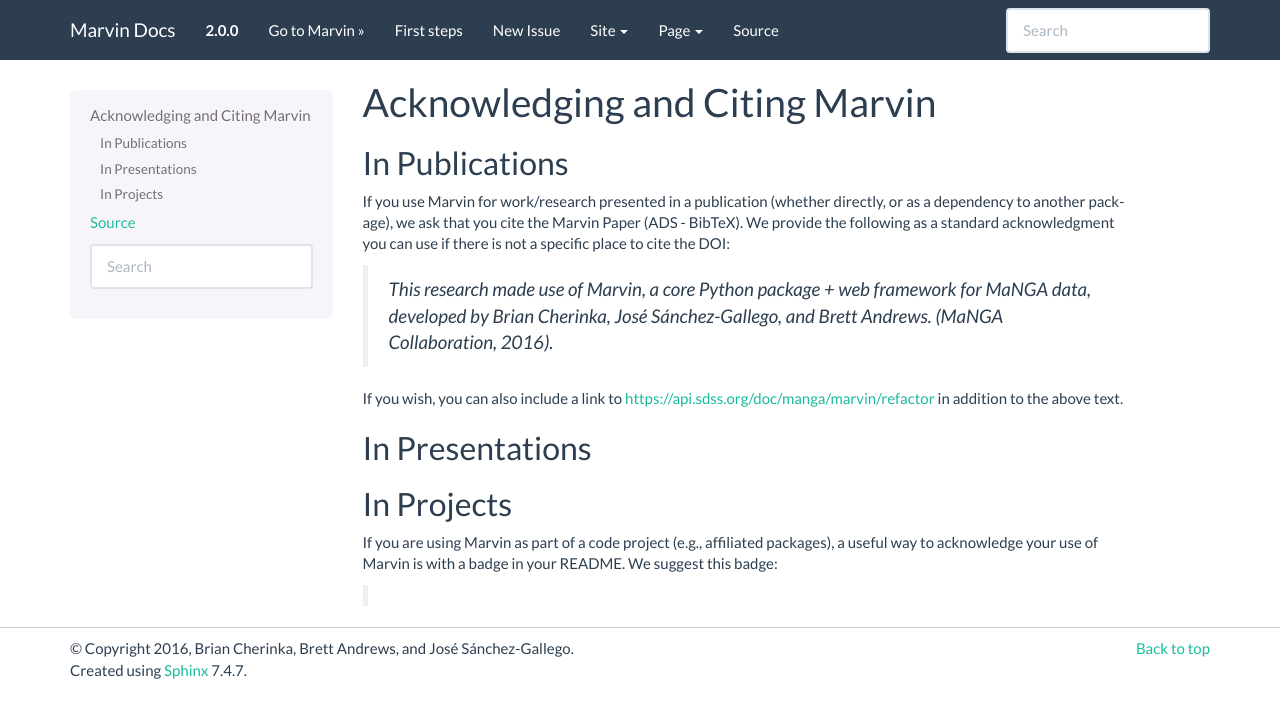
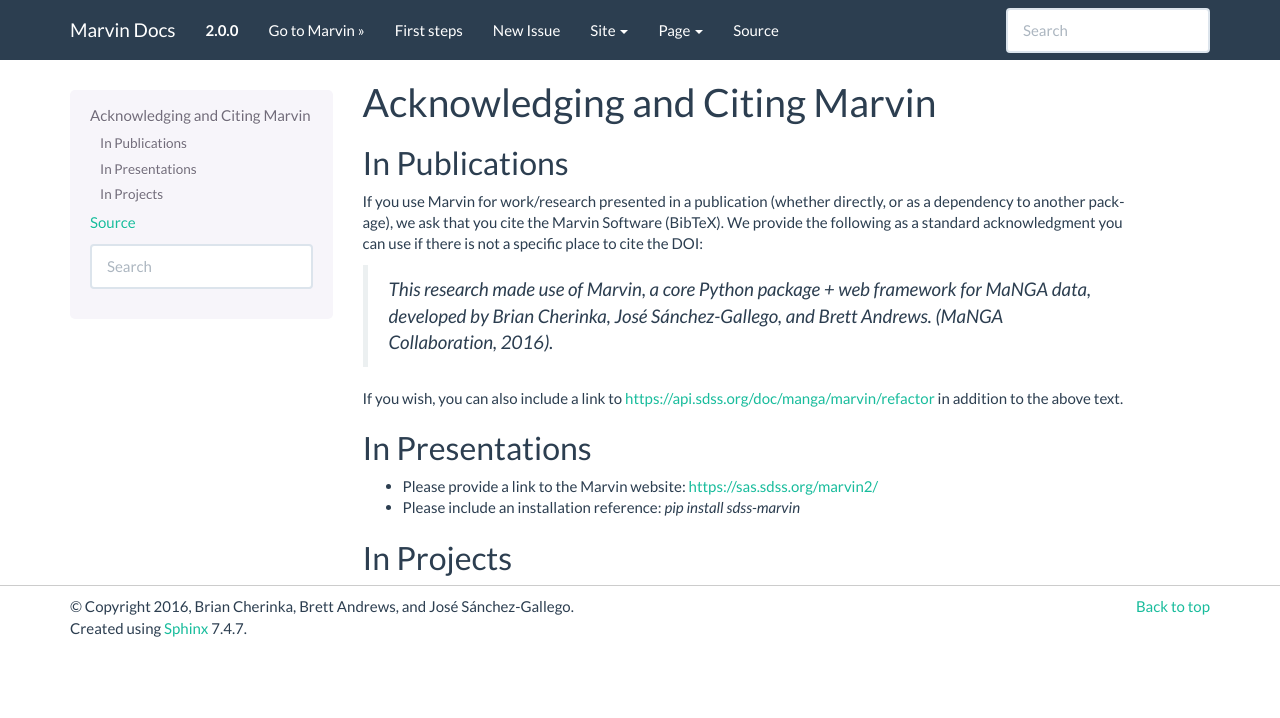
Before and after one commit to sdss/marvin, a Sphinx documentation site: the page built from docs/sphinx/citation.rst, in a window 1280 px wide. Shown: the top 718 px of the page. Built offline with Sphinx 7.4.7, drawn with Linux system fonts in a browser that asks for light colours; pages that are not in the unit, such as notebooks, are missing from menus.

Commit message:
updating some documentation, added github link in header, citation link in footer

```diff
--- a/docs/sphinx/citation.rst
+++ b/docs/sphinx/citation.rst
@@ -9,7 +9,7 @@
 In Publications
 ^^^^^^^^^^^^^^^
 
-If you use Marvin for work/research presented in a publication (whether directly, or as a dependency to another package), we ask that you cite the Marvin Paper (ADS - BibTeX). We provide the following as a standard acknowledgment you can use if there is not a specific place to cite the DOI:
+If you use Marvin for work/research presented in a publication (whether directly, or as a dependency to another package), we ask that you cite the Marvin Software (BibTeX). We provide the following as a standard acknowledgment you can use if there is not a specific place to cite the DOI:
 
     *This research made use of Marvin, a core Python package + web framework for MaNGA data, developed by Brian Cherinka,
     José Sánchez-Gallego, and Brett Andrews. (MaNGA Collaboration, 2016).*
@@ -19,8 +19,10 @@
 In Presentations
 ^^^^^^^^^^^^^^^^
 
+* Please provide a link to the Marvin website: https://sas.sdss.org/marvin2/
+* Please include an installation reference: `pip install sdss-marvin`
 
 In Projects
 ^^^^^^^^^^^
 
-If you are using Marvin as part of a code project (e.g., affiliated packages), a useful way to acknowledge your use of Marvin is with a badge in your README. We suggest this badge:
+.. If you are using Marvin as part of a code project (e.g., affiliated packages), a useful way to acknowledge your use of Marvin is with a badge in your README. We suggest this badge:
--- a/docs/sphinx/conf.py
+++ b/docs/sphinx/conf.py
@@ -137,9 +137,9 @@
     # Note the "1" or "True" value above as the third argument to indicate
     # an arbitrary url.
     'navbar_links': [
-        ("Go to Marvin &raquo;", "https://sas.sdss.org/marvin/", True),
+        ("Go to Marvin &raquo;", "https://sas.sdss.org/marvin2/", True),
         ("First steps", "first-steps"),
-        ("New Issue", "https://github.com/marvin-manga/marvin/issues/new", True)
+        ("New Issue", "https://github.com/sdss/marvin/issues/new", True)
     ],
 
     # Render the next and previous page links in navbar. (Default: true)
--- a/docs/sphinx/index.rst
+++ b/docs/sphinx/index.rst
@@ -24,7 +24,7 @@
 Welcome to Marvin's documentation!
 ----------------------------------
 Marvin is the ultimate tool to visualise and analyse MaNGA data. It is
-developed and maintained by the MaNGA team.
+developed and maintained by the MaNGA team.  Check out the `Marvin Github <https://github.com/sdss/marvin>`_ page.
 
 If you are using Marvin in any way (Web, API, or Tools) to do your science, please remember to :ref:`acknowledge and cite<marvin-citation>` us in your paper!
 
--- a/docs/sphinx/installation.rst
+++ b/docs/sphinx/installation.rst
@@ -1,6 +1,11 @@
 
 Installation
 ============
+
+Updated Installation:
+    pip install sdss-marvin
+
+Old Installation:
 
 Marvin requires installing some dependencies before you can start using it.
 In the future we hope this process will be mostly automatic but, for now,
--- a/docs/sphinx/known_issues.rst
+++ b/docs/sphinx/known_issues.rst
@@ -11,6 +11,8 @@
 
 Tools
 ^^^^^
+
+* **Queries** - Marvin Queries are currently synchronous.  This means that within one iPython session, you can submit only one query at a time, and it will block your terminal until it responds or times out.
 
 API
 ^^^
@@ -36,4 +38,4 @@
 Web
 ^^^
 
-Additionally, see a list of Marvin Issues on the github repo here (add link)
+Additionally, see a list of Marvin Issues on the Github repo: `Issues <https://github.com/sdss/marvin/issues>`_
```
Also changed, not shown: docs/sphinx/whats-new.rst (+4 -4 lines), .travis.yml, 4 other files.
